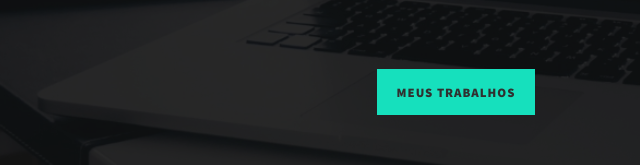
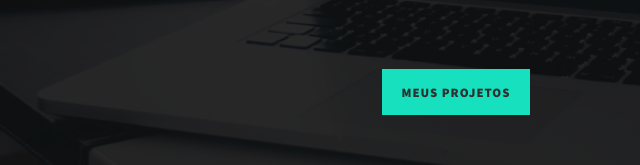
Before and after one commit to edurezende10/portfolio-edurezende, a plain HTML site: page index.html in a window 1280 px wide. Shown: the part 1007-1172 px from the top of the page, 184-824 px from the left. Drawn offline with nearby package versions, Linux system fonts and the light colour scheme.

Commit message:
adicionando favicon

```diff
--- a/index.html
+++ b/index.html
@@ -3,6 +3,8 @@
 
 <head>
     <meta charset="UTF-8">
+    <link rel="shortcut icon" href="./assets/img/favicon.ico" />
+
     <meta name="viewport" content="width=device-width, initial-scale=1.0">
     <link rel="stylesheet" href="https://cdnjs.cloudflare.com/ajax/libs/normalize/7.0.0/normalize.min.css">
     <link rel="stylesheet" href="https://cdnjs.cloudflare.com/ajax/libs/font-awesome/5.11.2/css/all.css" integrity="sha256-46qynGAkLSFpVbEBog43gvNhfrOj+BmwXdxFgVK/Kvc=" crossorigin="anonymous" />
@@ -67,7 +69,7 @@
 
 
         </div><!-- / fechando a tag com classe services -->
-        <a href="#work" class="btn">Meus trabalhos</a>
+        <a href="#work" class="btn">Meus projetos</a>
 
 
     </section>
```
Also changed, not shown: assets/img/dev-jane-01.jpg (deleted), assets/img/dev-jane-02.jpg (deleted), assets/img/devjane.png (deleted), assets/img/favicon.ico (added), assets/img/logo-recortado.jpg (added), assets/img/portfolio-08.jpg (deleted), assets/img/portfolio-09.jpg (deleted), assets/img/portfolio-10.jpg (deleted), assets/styles/style.css (line endings or trailing spaces).
